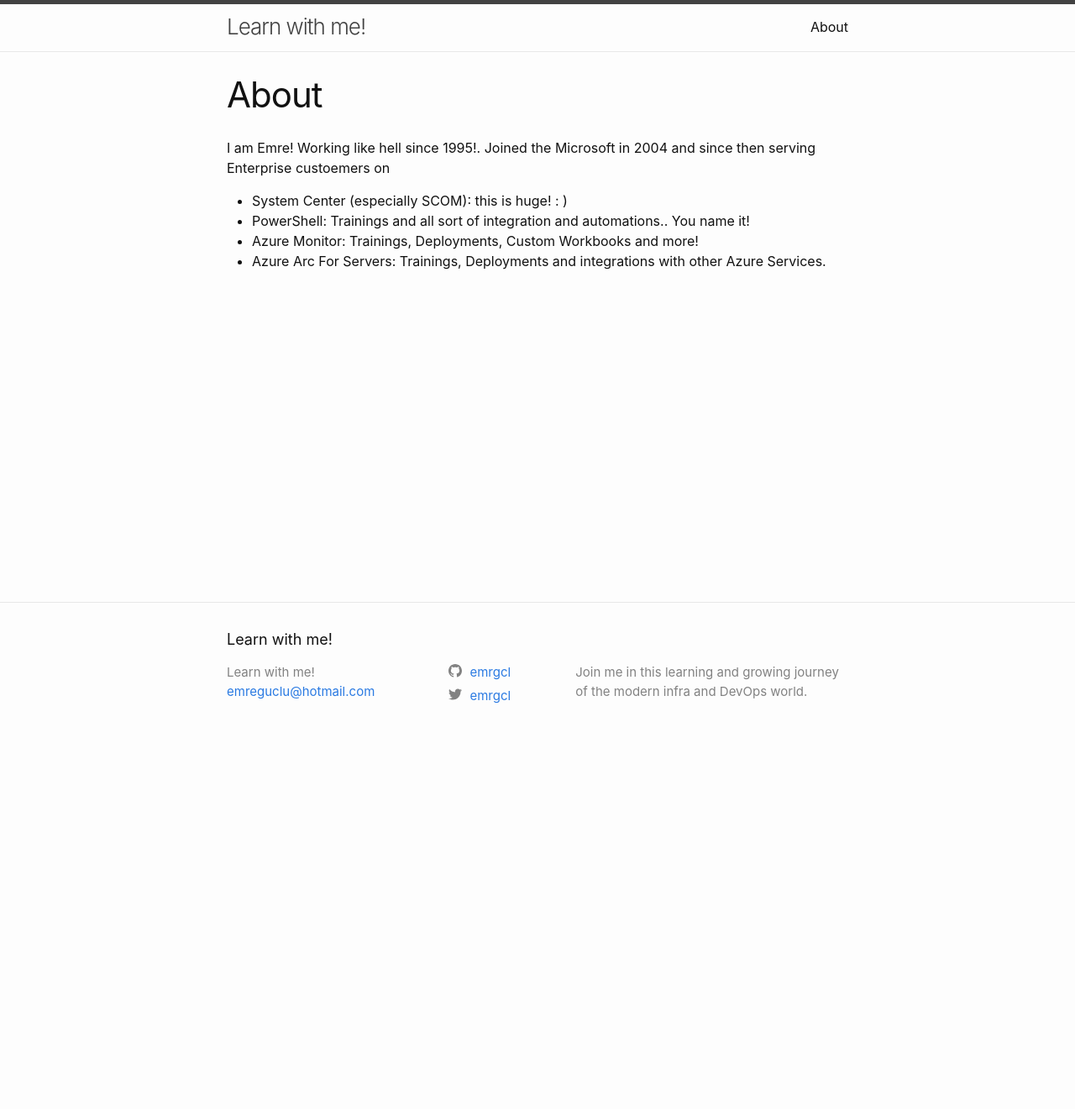
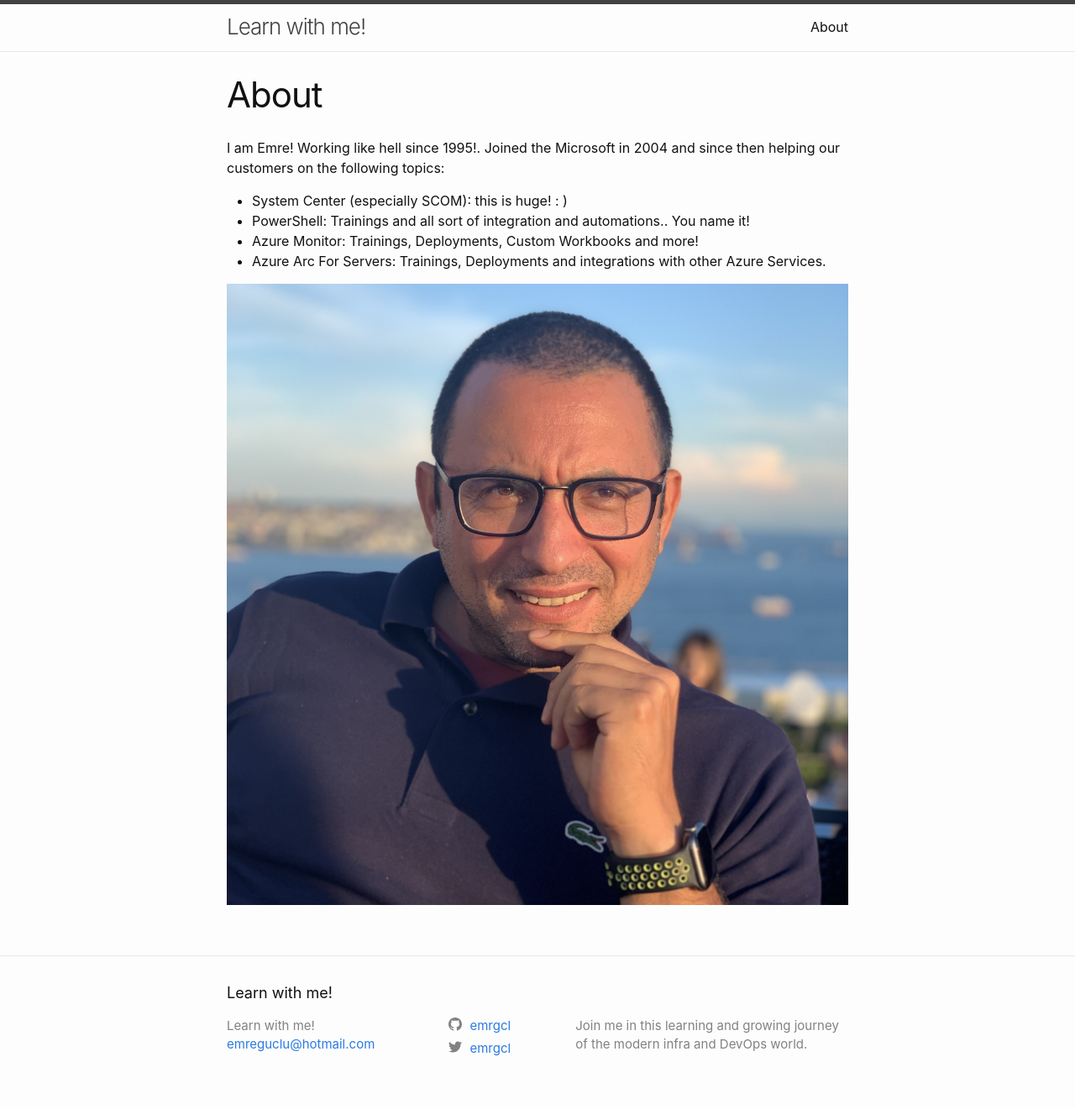
Before and after one commit to emrgcl/emrgcl.github.io, a Jekyll site: the page built from about.markdown, in a window 1280 px wide. Shown: the whole page at 84% size. Built offline with Jekyll 4.4.1, drawn with Linux system fonts in a browser that asks for light colours; before the commit the page ends 900 px from its top, so only the background shows below that.

Commit message:
added info

```diff
--- /dev/null
+++ b/_drafts/AzureMonitor.markdown
@@ -0,0 +1,6 @@
+---
+layout: page
+title: "Azure Monitor"
+permalink: /AzureMonitor/
+---
+Blog posts in Azure Monitor category.
--- a/about.markdown
+++ b/about.markdown
@@ -4,8 +4,10 @@ title: About
 permalink: /about/
 ---
 
-I am Emre! Working like hell since 1995!. Joined the Microsoft in 2004 and since then serving Enterprise custoemers on
+I am Emre! Working like hell since 1995!. Joined the Microsoft in 2004 and since then helping our customers on the following topics:
 - System Center (especially SCOM): this is huge! : )
 - PowerShell: Trainings and all sort of integration and automations.. You name it!
 - Azure Monitor: Trainings, Deployments, Custom Workbooks and more!
 - Azure Arc For Servers: Trainings, Deployments and integrations with other Azure Services.
+
+![](/assets/images/misc/me.jpg)
```
Also changed, not shown: assets/images/misc/me.jpg (added).
